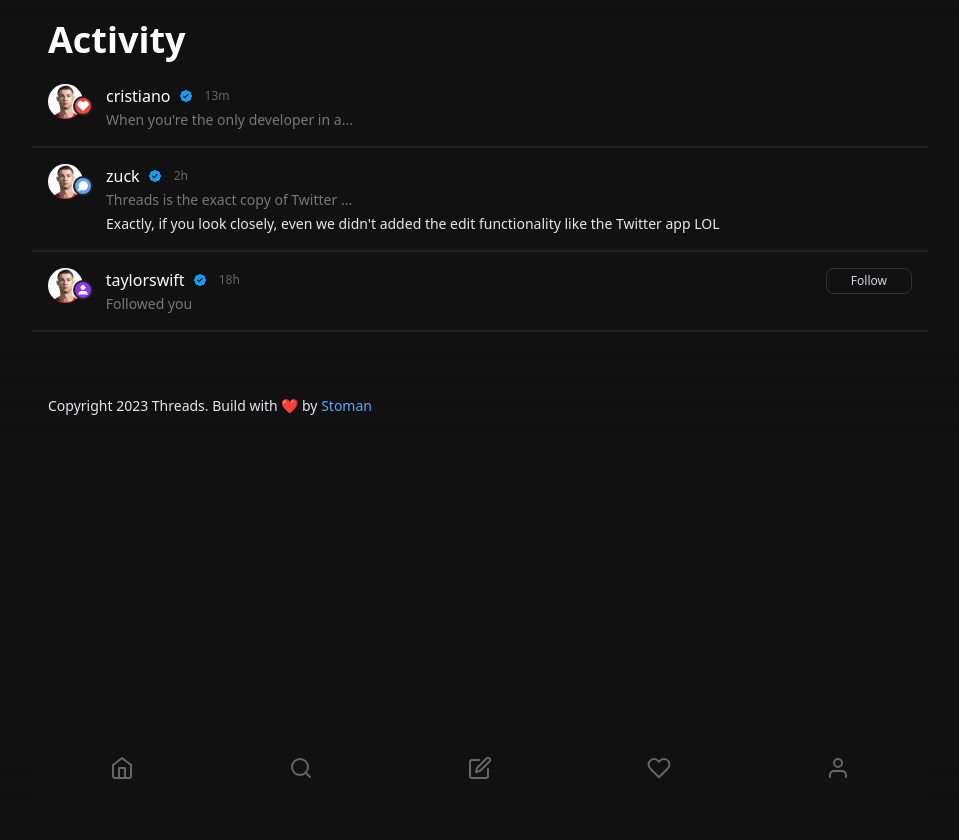
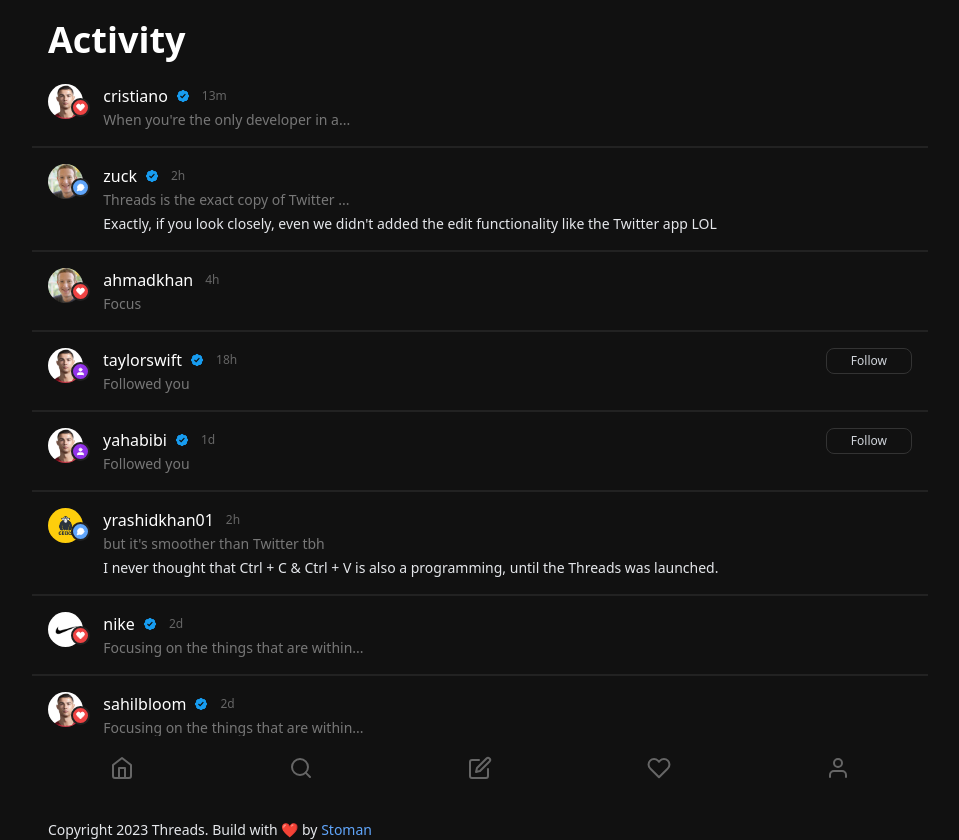
Before and after one commit to realstoman/threads-app-react, a Next.js app: page /activity in a window 1280 px wide. Shown: the whole page, without its empty margins (160-1119 px from the left). Before the commit the page ends 800 px from the top, so only its background shows below. Built offline with nearby package versions, Linux system fonts and the light colour scheme.

Commit message:
Add all activities

```diff
--- a/app/activity/page.tsx
+++ b/app/activity/page.tsx
@@ -4,6 +4,10 @@
 import UserActivity from '@/components/activity/UserActivity';
 
 import RonaldoAvatar from '@/public/avatars/ronaldo-avatar.jpg';
+import ZuckAvatar from '@/public/avatars/zuck-avatar.jpg';
+// import Avatar4 from '@public/avatars/avatar-4.jpg';
+import NikeLogo from '@/public/logo/nike-logo.jpg';
+import GeekAvatar from '@/public/avatars/avatar-1.jpeg';
 
 const activity = () => {
 	return (
@@ -28,13 +32,24 @@
 				<div className="border border-[#222] w-full"></div>
 
 				<UserActivity
-					avatar={RonaldoAvatar}
+					avatar={ZuckAvatar}
 					activityType="reply"
 					username="zuck"
 					isVerified={true}
 					activityTime="2h"
 					activityContent="Threads is the exact copy of Twitter ..."
 					userReply="Exactly, if you look closely, even we didn't added the edit functionality like the Twitter app LOL"
+				/>
+
+				<div className="border border-[#222] w-full"></div>
+
+				<UserActivity
+					avatar={ZuckAvatar}
+					activityType="like"
+					username="ahmadkhan"
+					isVerified={false}
+					activityTime="4h"
+					activityContent="Focus"
 				/>
 
 				<div className="border border-[#222] w-full"></div>
@@ -49,6 +64,51 @@
 				/>
 
 				<div className="border border-[#222] w-full"></div>
+
+				<UserActivity
+					avatar={RonaldoAvatar}
+					activityType="follow"
+					username="yahabibi"
+					isVerified={true}
+					activityTime="1d"
+					activityContent="Followed you"
+				/>
+
+				<div className="border border-[#222] w-full"></div>
+
+				<UserActivity
+					avatar={GeekAvatar}
+					activityType="reply"
+					username="yrashidkhan01"
+					isVerified={false}
+					activityTime="2h"
+					activityContent="but it's smoother than Twitter tbh"
+					userReply="I never thought that Ctrl + C & Ctrl + V is also a programming, until the Threads was launched."
+				/>
+
+				<div className="border border-[#222] w-full"></div>
+
+				<UserActivity
+					avatar={NikeLogo}
+					activityType="like"
+					username="nike"
+					isVerified={true}
+					activityTime="2d"
+					activityContent="Focusing on the things that are within..."
+				/>
+
+				<div className="border border-[#222] w-full"></div>
+
+				<UserActivity
+					avatar={RonaldoAvatar}
+					activityType="like"
+					username="sahilbloom"
+					isVerified={true}
+					activityTime="2d"
+					activityContent="Focusing on the things that are within..."
+				/>
+
+				<div className="border border-[#222] w-full"></div>
 			</div>
 		</PageWrapper>
 	);
--- a/components/activity/UserActivity.tsx
+++ b/components/activity/UserActivity.tsx
@@ -34,16 +34,16 @@
 					/>
 					<div className="">
 						{activityType === 'like' ? (
-							<div className="bg-red-500 p-0.5 rounded-full -ml-2.5 mt-3 border-2 border-[#222]">
-								<FiHeart className=" fill-white text-xs" />
+							<div className="bg-red-500 p-[3px] rounded-full -ml-3 mt-3.5 border-2 border-[#222]">
+								<FiHeart className=" fill-white text-[9px]" />
 							</div>
 						) : activityType === 'reply' ? (
-							<div className="bg-blue-400 p-0.5 rounded-full -ml-2.5 mt-3 border-2 border-[#222]">
-								<FiMessageCircle className=" fill-white text-xs" />
+							<div className="bg-blue-400 p-[3px] rounded-full -ml-3 mt-3.5 border-2 border-[#222]">
+								<FiMessageCircle className=" fill-white text-[9px]" />
 							</div>
 						) : (
-							<div className="bg-purple-600 p-0.5 rounded-full -ml-2.5 mt-3 border-2 border-[#222]">
-								<FiUser className=" fill-white text-xs" />
+							<div className="bg-purple-600 p-[3px] rounded-full -ml-3 mt-3.5 border-2 border-[#222]">
+								<FiUser className=" fill-white text-[9px]" />
 							</div>
 						)}
 					</div>
```
